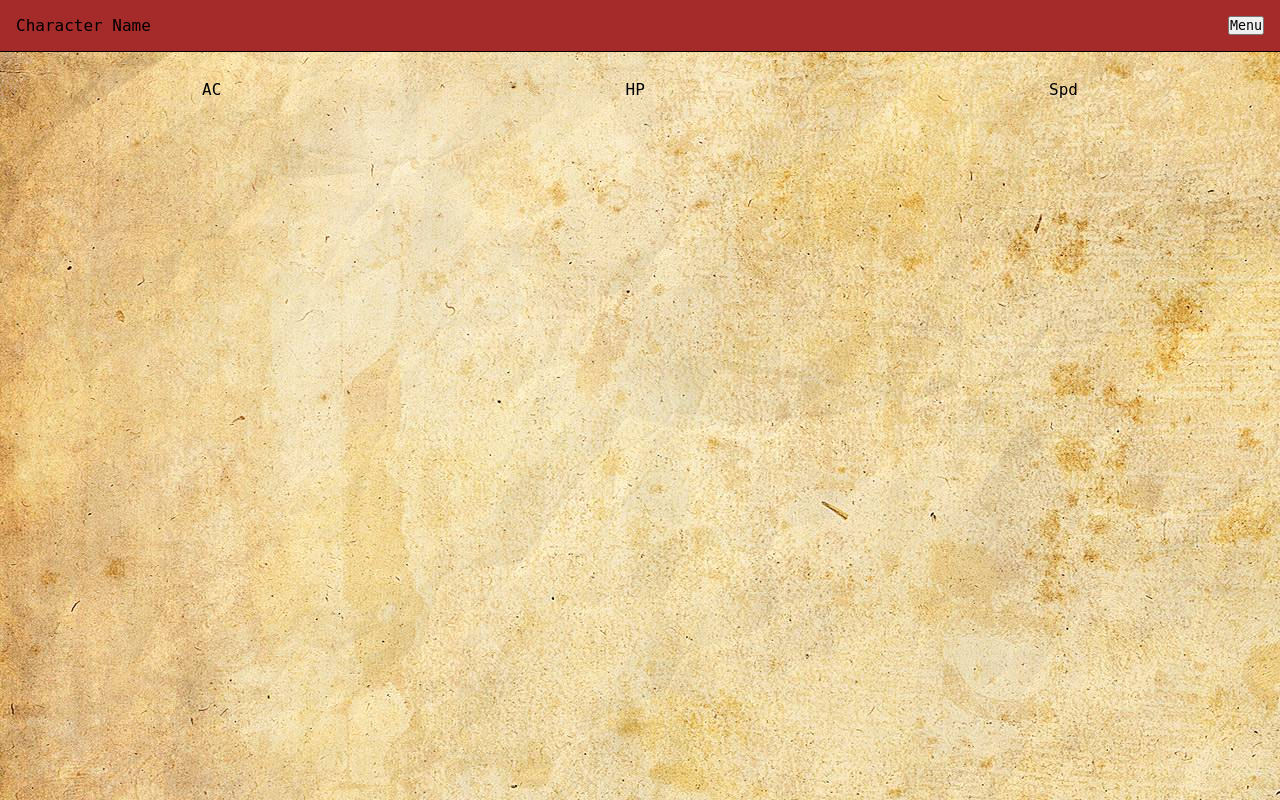
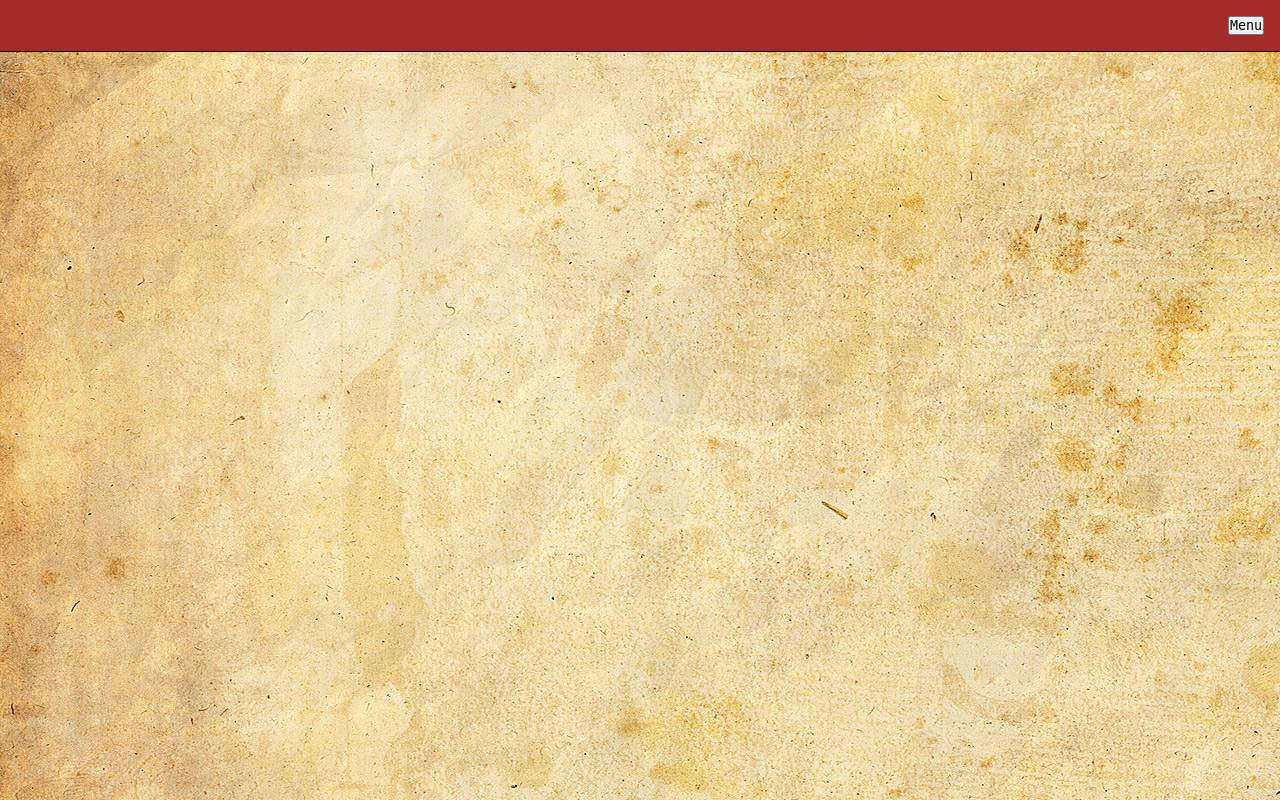
Before and after one commit to trenhel/5e-character-sheet-creator, a plain HTML site: page index.html in a window 1280 px wide. Drawn offline with Linux system fonts and the light colour scheme.

Commit message:
Remove char name & ac/hp/spd from main page

```diff
--- a/index.html
+++ b/index.html
@@ -11,7 +11,7 @@
 
     <header>
         <div class="constant">
-            <p class="charName">Character Name</p>
+            <p class="charName"></p>
             <button class="toggleMenu">Menu</button>
         </div>
 
@@ -31,12 +31,6 @@
 
     <div class="content">
 
-        <div class="topStats">
-            <p class="ac">AC</p>
-            <p class="hp">HP</p>
-            <p class="spd">Spd</p>
-        </div>
-
     </div>
 
     <script src="./script.js"></script>
```
